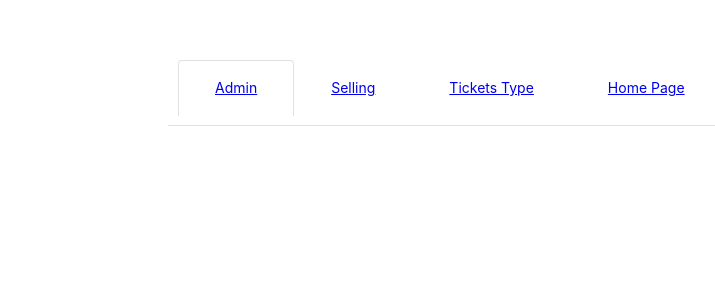
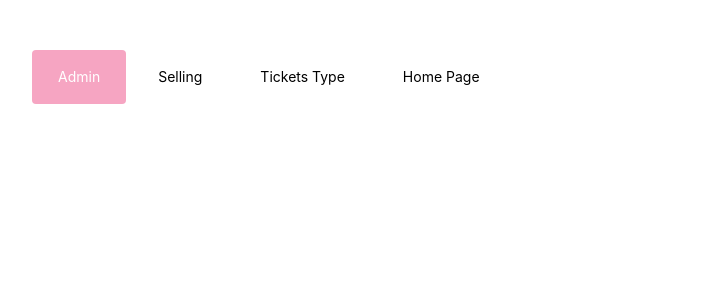
Before and after one commit to FreeCaribou/ManiTickets, a Next.js app in the folder manifiesta-tickets/: page /admin in a window 1280 px wide. Shown: the top 300 px of the page, without its empty margins (18-733 px from the left). Built offline with nearby package versions, Linux system fonts and the light colour scheme; no server answers.

Commit message:
admin tabs

```diff
--- a/manifiesta-tickets/shared/components/page-components/Admin/LayoutAdmin.tsx
+++ b/manifiesta-tickets/shared/components/page-components/Admin/LayoutAdmin.tsx
@@ -2,10 +2,11 @@
 
 import { Container, Tabs } from '@mantine/core';
 import { useState } from 'react';
-import { usePathname } from 'next/navigation';
+import { usePathname, useRouter } from 'next/navigation';
 
 export function LayoutAdmin() {
-    const [active] = useState(usePathname());
+    const [active, setActive] = useState(usePathname());
+    const router = useRouter();
 
     const tabs: { value: string, label: string }[] = [
         { value: '/admin', label: 'Admin' },
@@ -16,19 +17,21 @@ export function LayoutAdmin() {
 
     const items = tabs.map((tab) => (
         <Tabs.Tab value={tab.value} key={tab.value}>
-            <a href={tab.value}>{tab.label}</a>
+            {tab.label}
         </Tabs.Tab>
     ));
 
     return (
-        <>
-            <Container>
-                <Tabs variant="outline" defaultValue={active}>
-                    <Tabs.List>
-                        {items}
-                    </Tabs.List>
-                </Tabs>
-            </Container>
-        </>
+        <Tabs
+            variant="pills"
+            value={active}
+            onChange={(value) => {
+                router.push(`${value}`);
+                setActive(value);
+            }}>
+            <Tabs.List>
+                {items}
+            </Tabs.List>
+        </Tabs>
     )
 }
```
